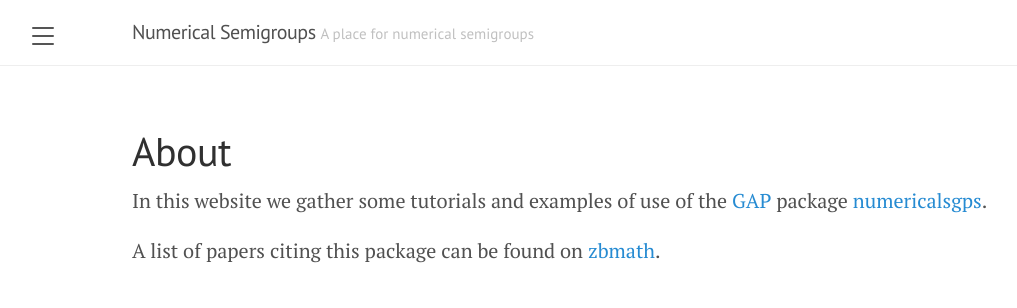
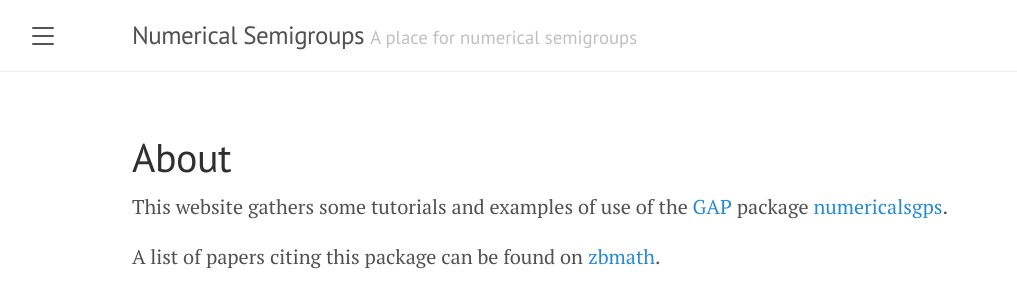
Before and after one commit to numerical-semigroups/numerical-semigroups.github.io, a Jekyll site: the page built from about.md, in a window 1280 px wide. Shown: the top 308 px of the page, without its empty margins (8-1025 px from the left). Built offline with Jekyll 4.4.1, drawn with Linux system fonts in a browser that asks for light colours.

Commit message:
typo about and header

```diff
--- a/_layouts/default.html
+++ b/_layouts/default.html
@@ -12,10 +12,10 @@
     <div class="wrap">
       <div class="masthead">
         <div class="container">
-          <h4 class="masthead-title">
+          <h3 class="masthead-title">
             <a href="{{ site.baseurl }}/" title="Home">{{ site.title }}</a>
             <small>{{ site.tagline }}</small>
-          </h4>
+          </h3>
         </div>
       </div>
 
--- a/about.md
+++ b/about.md
@@ -3,6 +3,6 @@ layout: page
 title: About
 ---
 
-In this website we gather some tutorials and examples of use of the [GAP](https://www.gap-system.org) package [numericalsgps](https://github.com/gap-packages/numericalsgps).
+This website gathers some tutorials and examples of use of the [GAP](https://www.gap-system.org) package [numericalsgps](https://github.com/gap-packages/numericalsgps).
 
 A list of papers citing this package can be found on [zbmath](https://zbmath.org/software/?q=numericalsgps).
```
